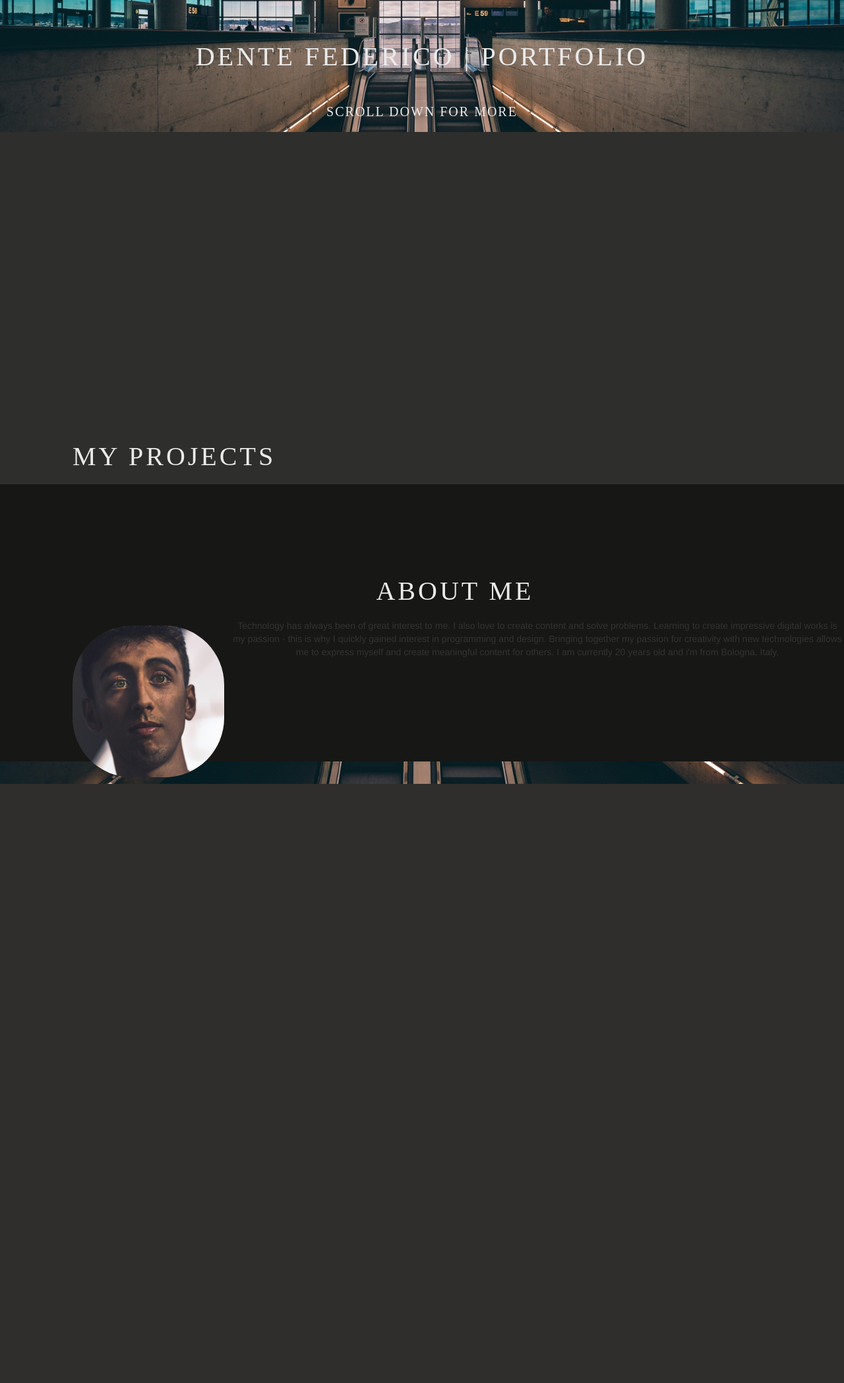
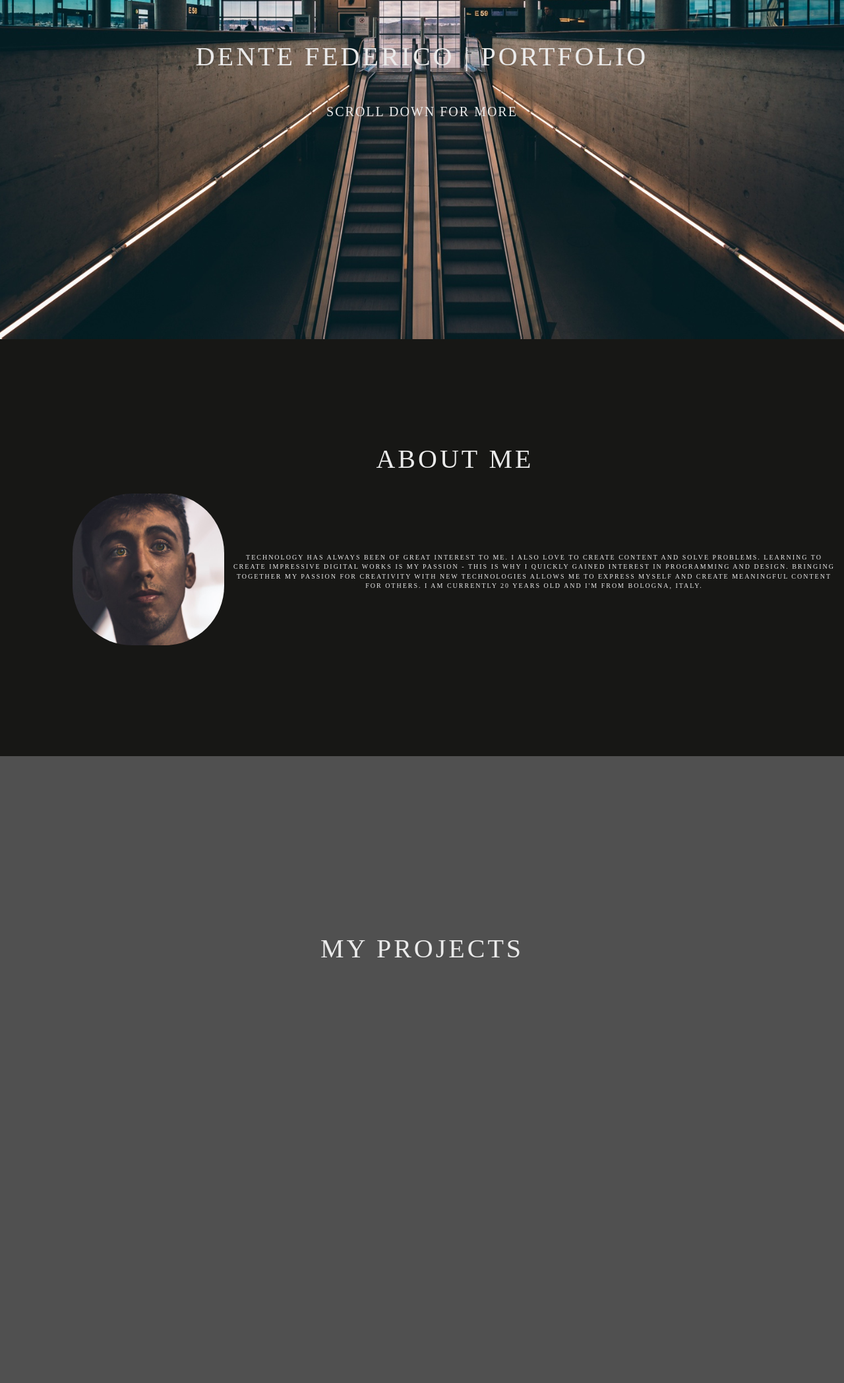
Before and after one commit to fez994/Portfolio, a PHP site: page / in a window 1280 px wide. Shown: the part 286-2382 px from the top of the page at 66% size. Before the commit the page ends 1474 px from the top, so only its background shows below. Run offline with PHP 8.4, Linux system fonts and the light colour scheme.

Commit message:
Fixati alcuni bug, aggiunta sezione projects

```diff
--- a/index.html
+++ b/index.html
@@ -21,6 +21,8 @@
 
 </head>
 <body>
+
+
 	<div class="background">
 <!-- Navbar -->
 
@@ -89,6 +91,7 @@
 <!-- Portoflio Section -->
 
 <div id="portfolio">
+
 	<h2> My Projects</h2>
 
 
--- a/style.css
+++ b/style.css
@@ -84,7 +84,7 @@ h3 {
 
 }
 
-.about h2 {
+#about h2 {
   display: inline-block;
   padding: 10px 10px;
   font-size: 40px;
@@ -96,7 +96,7 @@ h3 {
   text-align: center;
 }
 
-.about p {
+#about p {
 	padding: 10px 10px;
 	font-size: 10px;
 	font-family: serif;
@@ -124,30 +124,16 @@ h3 {
 
 #portfolio {
 
-  padding-left: 100px;
-  position: absolute;
-  top: 100%
-  bottom: 200%;
-  width: 100%;
-  height: 100%
-  left: 0px;
-  background-color: #2e2e2c;
-  padding-top: 200px;
-  background-size: cover;
-
+position: absolute;
+left: 0;
+height: 950px;
+width: 100%;
+top: 179%;
+background-color: #505050;
+background-size: cover;
+-moz-background-size: cover;
+text-align: center;
+min-height: 889px;
 
 
 }
-
-
-
-
- padding-left: 100px;
-  position: absolute;
-  top: 100%;
-  width: 100%;
-  height: 80%;
-  background-color: #171715;
-  padding-top: 90px;
-  background-size: cover;
-  text-align: center;
```
Lines whose indentation alone changed are shown as unchanged.
